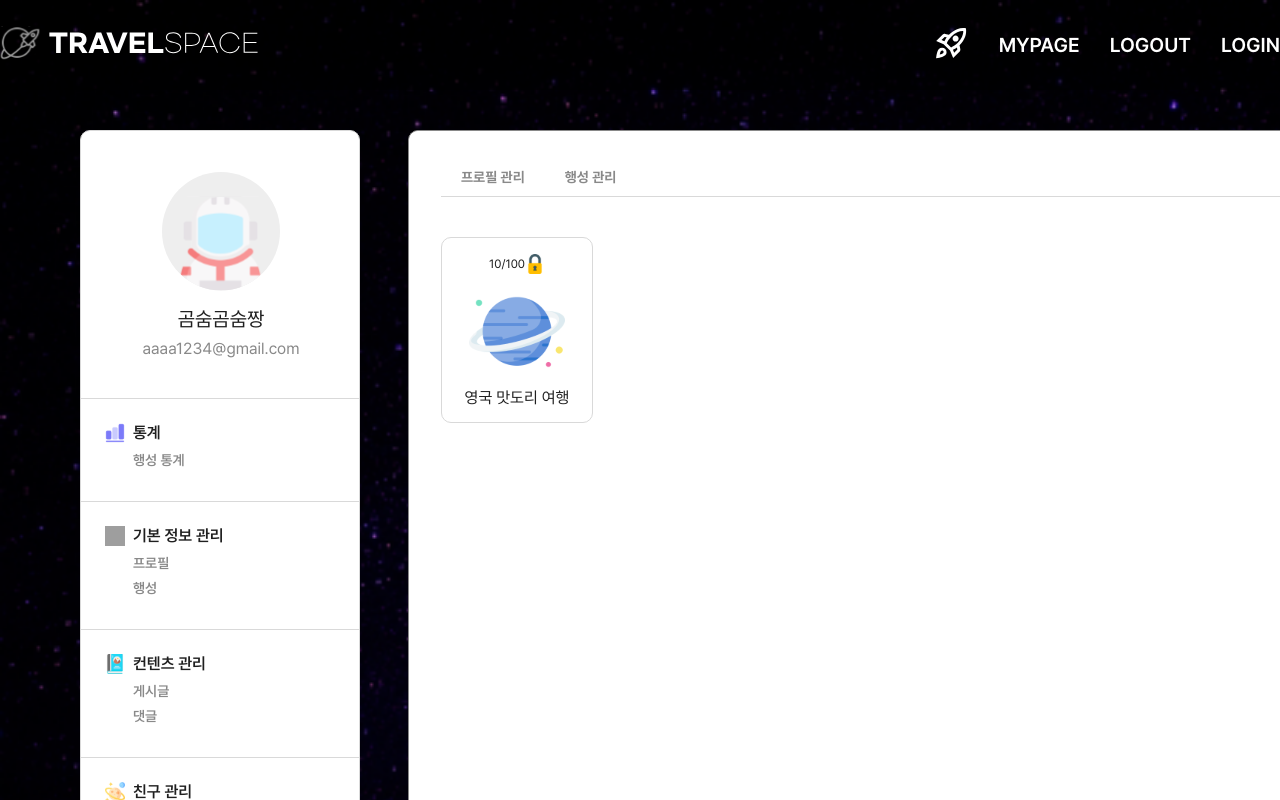
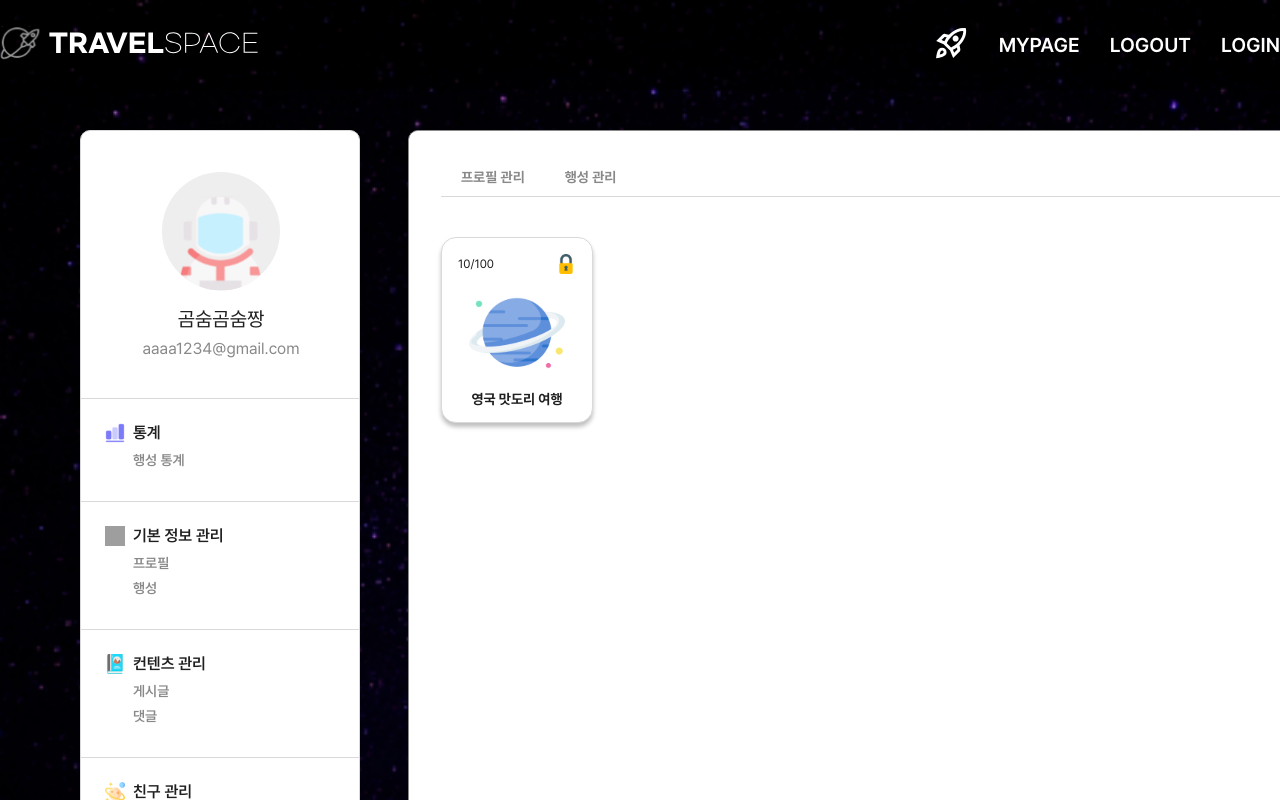
Before and after one commit to Travel-Space/client, a Next.js app: page /my-page/basic-info/planet in a window 1280 px wide. Shown: the top 800 px of the page. Built offline with nearby package versions, Linux system fonts and the light colour scheme; grey boxes are pictures that could not be loaded.

Commit message:
design: MyPlanet 퍼블리싱

```diff
--- a/src/app/my-page/basic-info/planet/MyPlanet/index.styled.ts
+++ b/src/app/my-page/basic-info/planet/MyPlanet/index.styled.ts
@@ -1,17 +1,19 @@
 import { styled } from "styled-components";
-import { flexCenter, flexSpaceBetweenCenter } from "@/styles/common";
+import { flexSpaceBetweenCenter } from "@/styles/common";
 
 export const Container = styled.div`
   width: 152px;
   height: 186px;
   border: 1px solid ${({ theme }) => theme.PALETTE.gray[100]};
-  border-radius: 10px;
+  border-radius: 15px;
   background-color: ${({ theme }) => theme.PALETTE.white};
+  box-shadow: 0px 4px 4px 0px rgba(0, 0, 0, 0.25);
   padding: 16px;
   ${flexSpaceBetweenCenter}
   flex-direction: column;
 `;
 export const Header = styled.div`
+  width: 100%;
   ${flexSpaceBetweenCenter}
 `;
 export const People = styled.div`
@@ -19,4 +21,7 @@ export const People = styled.div`
   font-size: ${({ theme }) => theme.FONT_SIZE.xs};
   line-heifht: 20px;
 `;
-export const Title = styled.div``;
+export const Title = styled.div`
+  font-size: ${({ theme }) => theme.FONT_SIZE.sm};
+  font-family: ${({ theme }) => theme.FONT_WEIGHT.bold};
+`;
```
